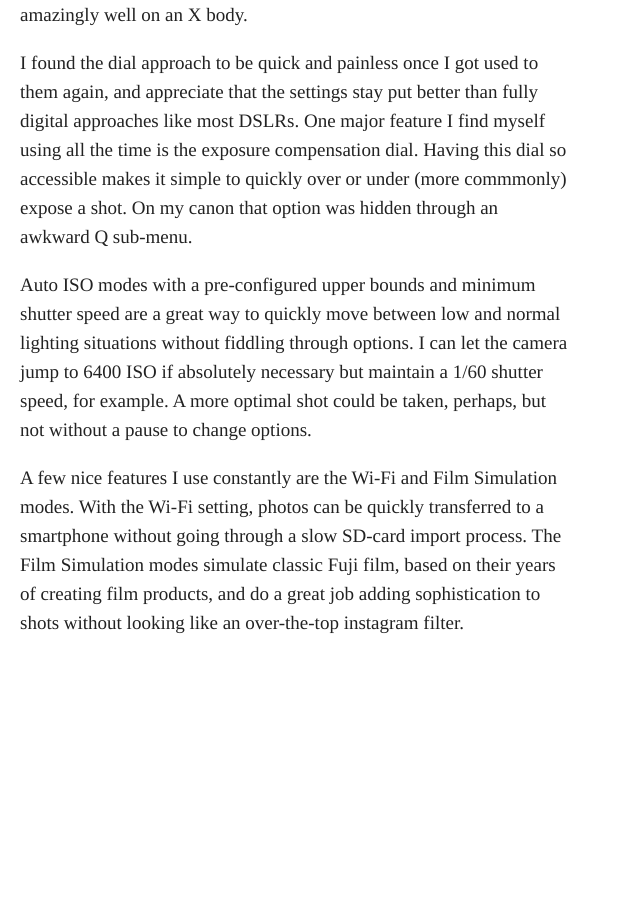
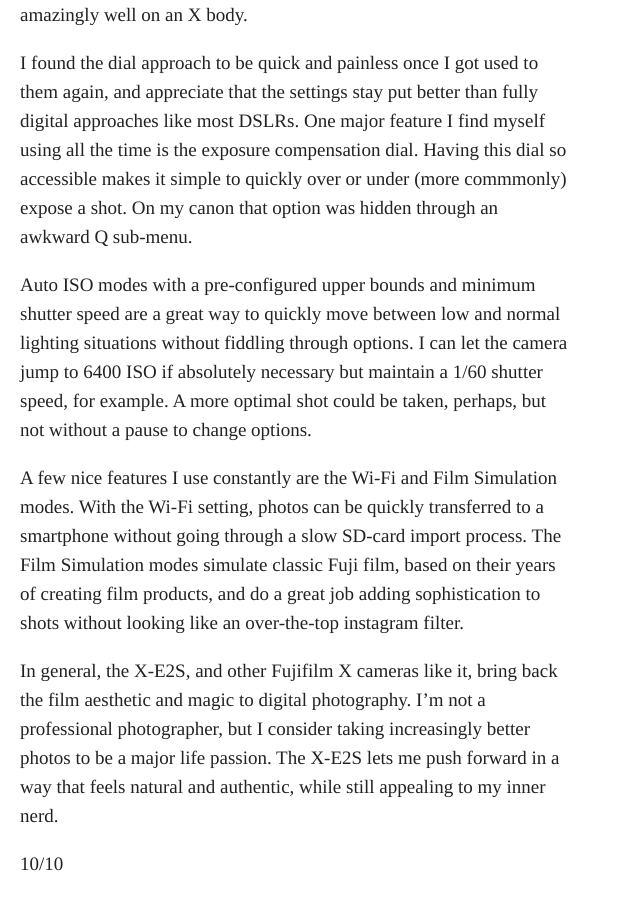
Before and after one commit to mlynch/mlynch.github.com, a Jekyll site: the page built from _posts/2016-03-06-on-mirrorless-cameras.markdown, in a window 1280 px wide and 900 px high, scrolled down 1682 px. Shown: the whole window, without its empty margins (0-640 px from the left). Built offline with Jekyll 4.4.1, drawn with Linux system fonts in a browser that asks for light colours; Markdown is read by kramdown in place of the engine named in the settings; comment, search, counter and statistics services are not loaded; before the commit the page ends 2341 px from its top, so only the background shows below that.

Commit message:
Update 2016-03-06-on-mirrorless-cameras.markdown

```diff
--- a/_posts/2016-03-06-on-mirrorless-cameras.markdown
+++ b/_posts/2016-03-06-on-mirrorless-cameras.markdown
@@ -30,3 +30,7 @@ I found the dial approach to be quick and painless once I got used to them again
 Auto ISO modes with a pre-configured upper bounds and minimum shutter speed are a great way to quickly move between low and normal lighting situations without fiddling through options. I can let the camera jump to 6400 ISO if absolutely necessary but maintain a 1/60 shutter speed, for example. A more optimal shot could be taken, perhaps, but not without a pause to change options.
 
 A few nice features I use constantly are the Wi-Fi and Film Simulation modes. With the Wi-Fi setting, photos can be quickly transferred to a smartphone without going through a slow SD-card import process. The Film Simulation modes simulate classic Fuji film, based on their years of creating film products, and do a great job adding sophistication to shots without looking like an over-the-top instagram filter.
+
+In general, the X-E2S, and other Fujifilm X cameras like it, bring back the film aesthetic and magic to digital photography. I'm not a professional photographer, but I consider taking increasingly better photos to be a major life passion. The X-E2S lets me push forward in a way that feels natural and authentic, while still appealing to my inner nerd.
+
+10/10
```
